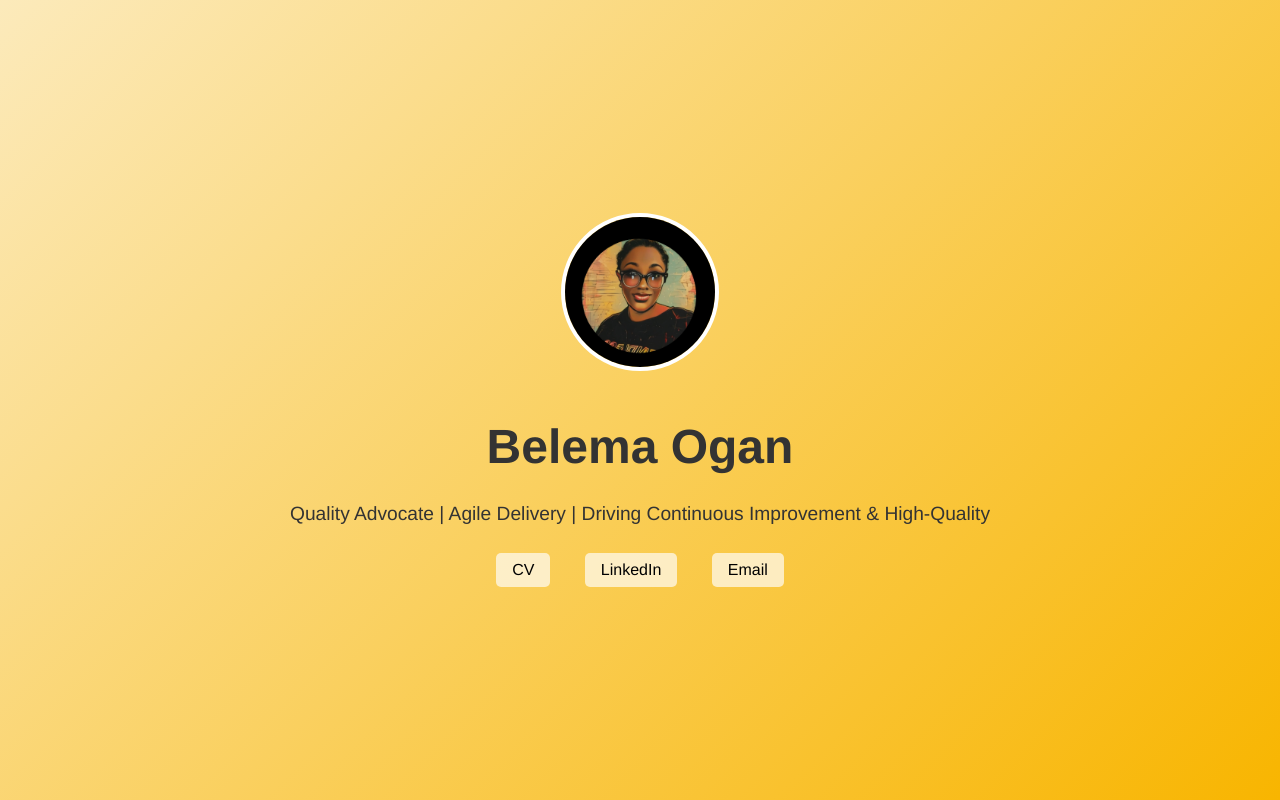
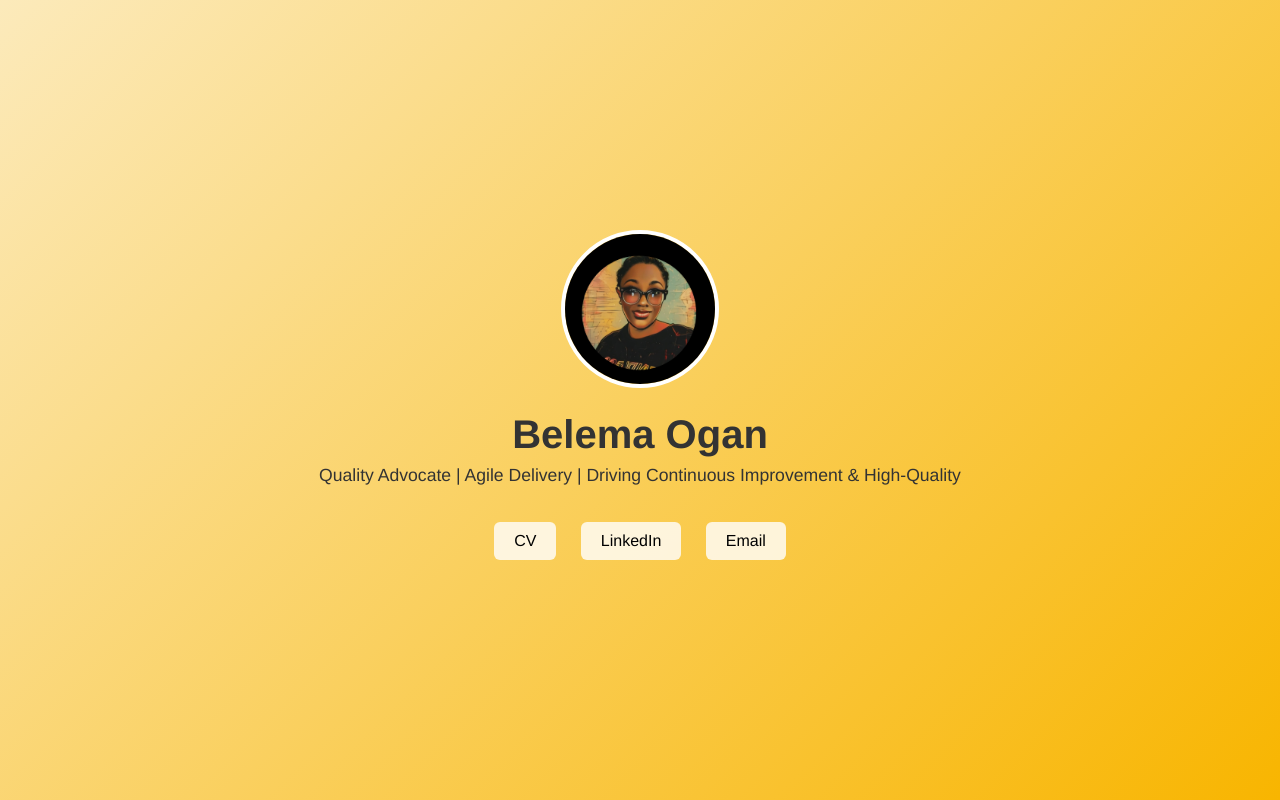
Before and after one commit to BelemaO/belemaO.github.io, a plain HTML site: page index.html in a window 1280 px wide. Drawn offline with Linux system fonts and the light colour scheme.

Commit message:
Add files via upload

```diff
--- a/index.html
+++ b/index.html
@@ -2,45 +2,25 @@
 <!DOCTYPE html>
 <html lang="en">
 <head>
-    <meta charset="UTF-8">
+  <meta charset="UTF-8" />
   <title>Belema Ogan</title>
-    <meta name="viewport" content="width=device-width, initial-scale=1">
+  <meta name="viewport" content="width=device-width, initial-scale=1.0" />
+  <link rel="icon" href="favicon.ico" type="image/x-icon" />
   <style>
     body {
       font-family: 'Helvetica Neue', Helvetica, Arial, sans-serif;
+      background: linear-gradient(135deg, #fceabb 0%, #f8b500 100%);
+      color: #333;
+      margin: 0;
+      padding: 0;
       text-align: center;
-            background: linear-gradient(135deg, #fceabb 0%, #f8b500 100%);
-            color: #333333;
       display: flex;
       flex-direction: column;
+      align-items: center;
+      min-height: 100vh;
       justify-content: center;
-            align-items: center;
-            height: 100vh;
-            margin: 0;
     }
-        h1 {
-            font-size: 3em;
-            margin-bottom: 0.2em;
-        }
-        p {
-            font-size: 1.2em;
-            margin-bottom: 1.5em;
-            max-width: 700px;
-        }
-        a {
-            display: inline-block;
-            margin: 0 15px;
-            font-size: 1em;
-            text-decoration: none;
-            color: #000;
-            padding: 0.5em 1em;
-            background-color: #ffffffaa;
-            border-radius: 5px;
-            transition: background-color 0.3s;
-        }
-        a:hover {
-            background-color: #fff;
-        }
+
     img {
       border-radius: 50%;
       width: 150px;
@@ -49,10 +29,53 @@
       margin-bottom: 1em;
       border: 4px solid #fff;
     }
+
+    h1 {
+      font-size: 2.5em;
+      margin: 0.2em 0;
+    }
+
+    p {
+      font-size: 1.1em;
+      max-width: 90%;
+      margin: 0 auto 1.5em;
+    }
+
+    a {
+      display: inline-block;
+      margin: 10px;
+      padding: 10px 20px;
+      font-size: 1em;
+      text-decoration: none;
+      color: #000;
+      background-color: #ffffffcc;
+      border-radius: 6px;
+      transition: background-color 0.3s;
+    }
+
+    a:hover {
+      background-color: #fff;
+    }
+
+    @media (max-width: 600px) {
+      h1 {
+        font-size: 2em;
+      }
+
+      p {
+        font-size: 1em;
+      }
+
+      a {
+        display: block;
+        margin: 10px auto;
+        width: 80%;
+      }
+    }
   </style>
 </head>
 <body>
-    <img src="profile.jpg" alt="Belema Ogan">
+  <img src="profile.jpg" alt="Belema Ogan" />
   <h1>Belema Ogan</h1>
   <p>Quality Advocate | Agile Delivery | Driving Continuous Improvement & High-Quality</p>
   <div>
```
Also changed, not shown: favicon.ico (added), 1 other file. Lines whose indentation alone changed are shown as unchanged.
